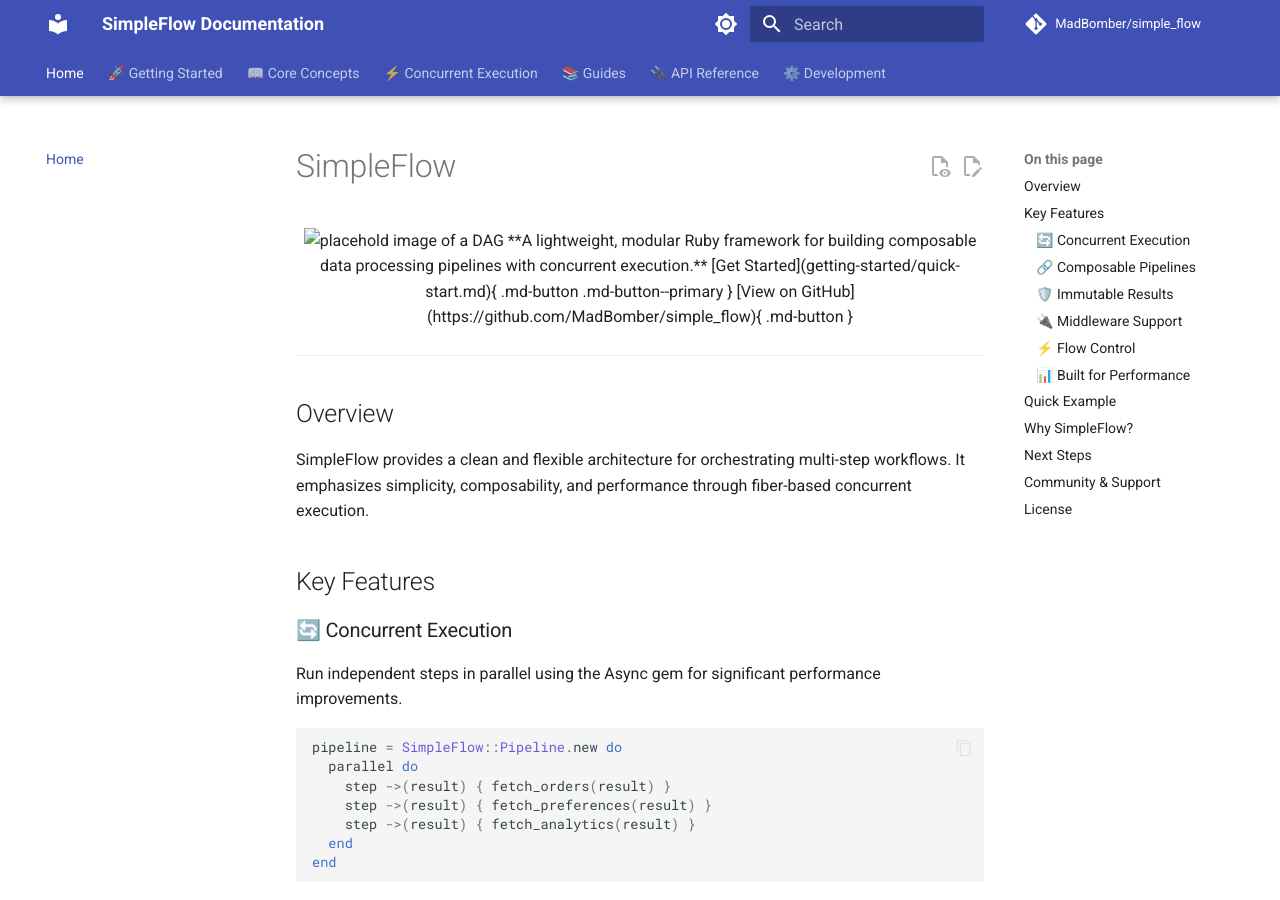
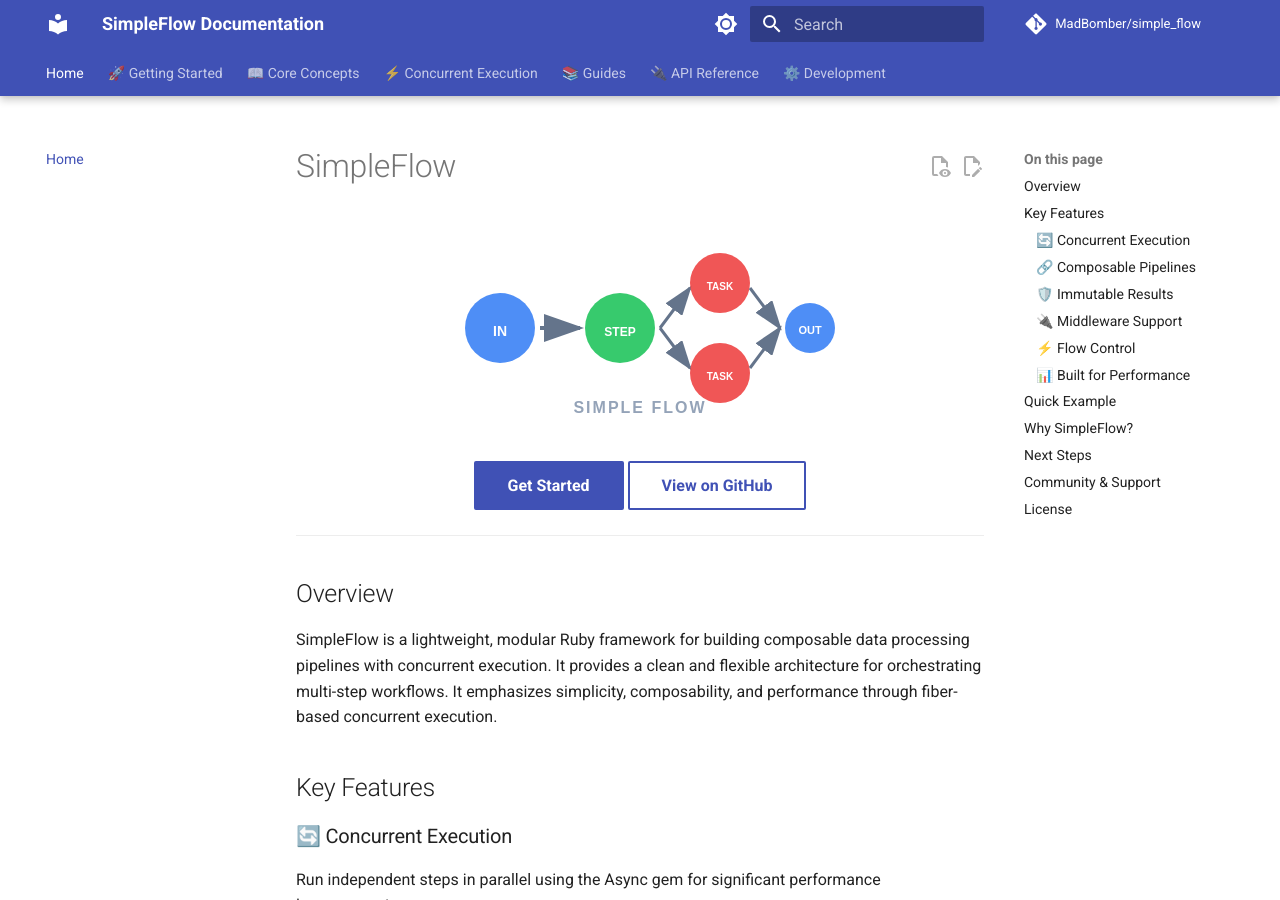
Before and after one commit to MadBomber/simple_flow, an MkDocs documentation site: the page built from docs/index.md, in a window 1280 px wide and 900 px high. Built offline with MkDocs 1.6.1 and Material for MkDocs 9.7.7, drawn with Linux system fonts in a browser that asks for light colours; comment, search, counter and statistics services are not loaded.

Commit message:
still tweaking

```diff
--- a/docs/index.md
+++ b/docs/index.md
@@ -2,19 +2,16 @@
 
 <div align="center">
   <img src="assets/images/logo.svg" alt="placehold image of a DAG" />
-
-**A lightweight, modular Ruby framework for building composable data processing pipelines with concurrent execution.**
-
-[Get Started](getting-started/quick-start.md){ .md-button .md-button--primary }
-[View on GitHub](https://github.com/MadBomber/simple_flow){ .md-button }
-
+  <br/><br/>
+  <a href="getting-started/quick-start.md" class="md-button md-button--primary">Get Started</a>
+  <a href="https://github.com/MadBomber/simple_flow" class="md-button">View on GitHub</a>
 </div>
 
 ---
 
 ## Overview
 
-SimpleFlow provides a clean and flexible architecture for orchestrating multi-step workflows. It emphasizes simplicity, composability, and performance through fiber-based concurrent execution.
+SimpleFlow is a lightweight, modular Ruby framework for building composable data processing pipelines with concurrent execution. It provides a clean and flexible architecture for orchestrating multi-step workflows. It emphasizes simplicity, composability, and performance through fiber-based concurrent execution.
 
 ## Key Features
 
```
Also changed, not shown: docs/assets/images/logo.svg (renamed from docs/images/logo.svg).
